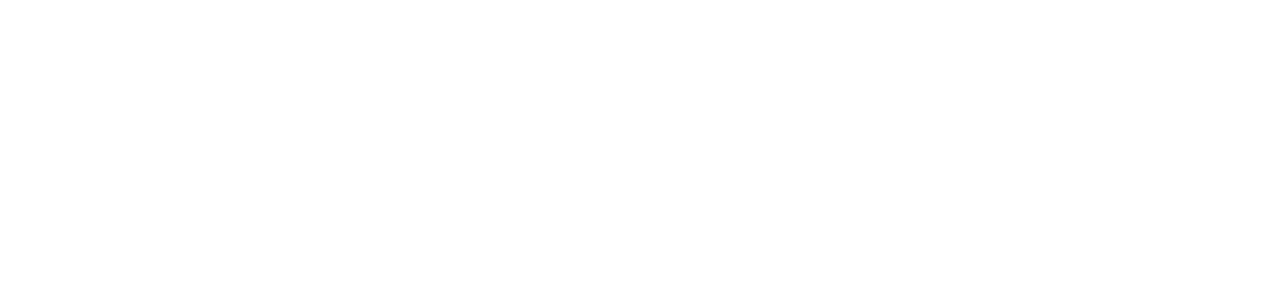
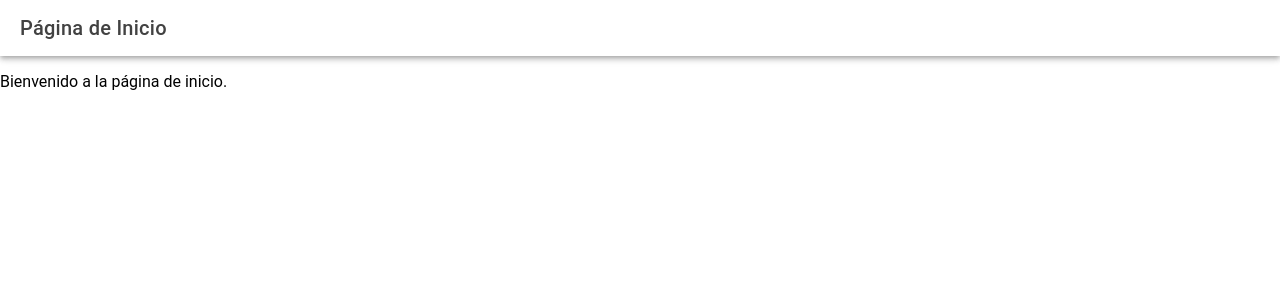
Before and after one commit to utm21040175/chemflix, a React (Vite) app: page /inicio in a window 1280 px wide. Shown: the top 300 px of the page. Built offline with nearby package versions, Linux system fonts and the light colour scheme.

Commit message:
Creacion de la ruta para cuando se valide la inf

```diff
--- a/src/App.tsx
+++ b/src/App.tsx
@@ -2,6 +2,7 @@
 import { IonApp, IonRouterOutlet, setupIonicReact } from '@ionic/react';
 import { IonReactRouter } from '@ionic/react-router';
 import Home from './pages/Home';
+import Inicio from './pages/inicio';
 
 /* Core CSS required for Ionic components to work properly */
 import '@ionic/react/css/core.css';
@@ -34,7 +35,8 @@
 import './theme/variables.css';
 
 setupIonicReact();
-
+//crear la ruta de inicio para cuando se valide la informacion
+//aqui se crean todaaas las rutas
 const App: React.FC = () => (
   <IonApp>
     <IonReactRouter>
@@ -42,10 +44,13 @@
         <Route exact path="/home">
           <Home />
         </Route>
+        <Route exact path="/inicio">
+          <Inicio />
+        </Route>
+        <Redirect exact from="/" to="/home" />
       </IonRouterOutlet>
     </IonReactRouter>
   </IonApp>
-
 );
 
 export default App;
--- a/src/pages/Home.tsx
+++ b/src/pages/Home.tsx
@@ -1,6 +1,7 @@
 import { IonContent, IonHeader, IonPage, IonTitle, IonToolbar, IonInput,
   IonItem, IonLabel, IonButton, IonGrid, IonRow, IonCol } from '@ionic/react';
 import { useState } from 'react';
+import { useHistory } from 'react-router'; //para crear rutas:)
 import axios from 'axios';
 import './Home.css';
 
@@ -11,6 +12,8 @@
   const [username, setUsername] = useState<string>('');
   const [password, setPassword] = useState<string>('');
   const [isRegister, setIsRegister] = useState<boolean>(true);
+  const ruta = useHistory() //para la redireccion
+
 
   // Función que maneja el envío del formulario
   const handleSubmit = () => {
@@ -21,6 +24,7 @@
       .then(response => {
         // Muestra una alerta en función del modo
         alert(isRegister ? 'Registro exitoso' : 'Inicio de sesión exitoso');
+        ruta.push('/inicio') //cuando se valide lo redirige
       })
       .catch(error => {
         // Muestra una alerta en caso de error
--- a/src/pages/inicio.tsx
+++ b/src/pages/inicio.tsx
@@ -0,0 +1,19 @@
+import React from 'react';
+import { IonContent, IonHeader, IonPage, IonTitle, IonToolbar } from '@ionic/react';
+
+const Inicio: React.FC = () => {
+  return (
+    <IonPage>
+      <IonHeader>
+        <IonToolbar>
+          <IonTitle>Página de Inicio</IonTitle>
+        </IonToolbar>
+      </IonHeader>
+      <IonContent fullscreen>
+        <p>Bienvenido a la página de inicio.</p>
+      </IonContent>
+    </IonPage>
+  );
+};
+
+export default Inicio;
```
Also changed, not shown: 2 other files (tests, documents, lock files or other folders).
